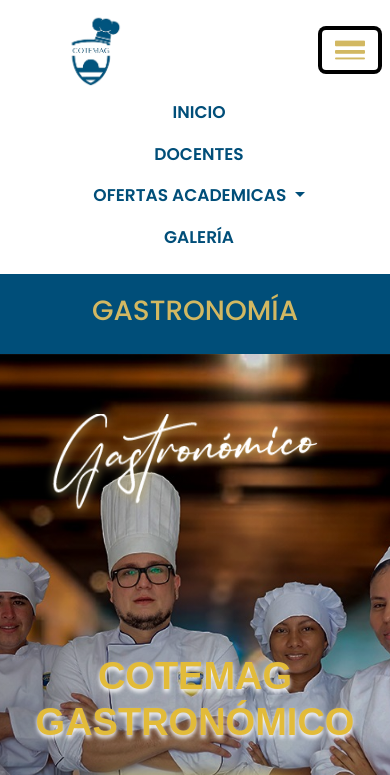
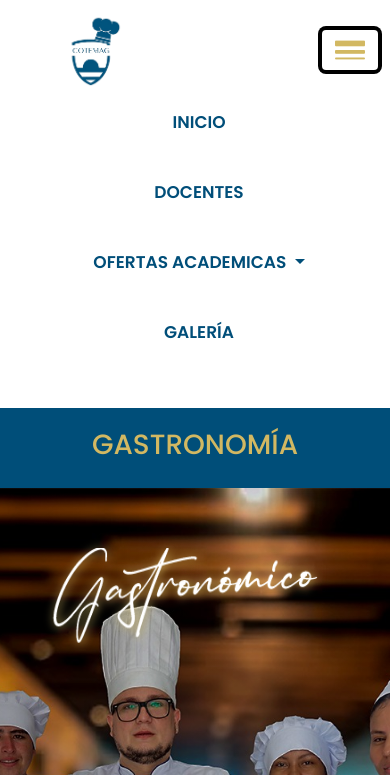
Before and after one commit to JoelGmartinez/Cotemag-Gastron-mico, a plain HTML site: page index.html in a window 390 px wide. Both pictures are taken after a click on the button "Toggle navigation". Shown: the top 775 px of the page. Drawn offline with nearby package versions, Linux system fonts and the light colour scheme.

Commit message:
Arreglos nav

```diff
--- a/styles.css
+++ b/styles.css
@@ -761,6 +761,15 @@
   }
 
   /*footer*/
+
+  .nab{
+    height: 300px;
+
+  }
+  .nav-item{
+    height: 70px;
+  }
+
   .contenedorfoo{
     display: flex;
     align-items: center;
```
